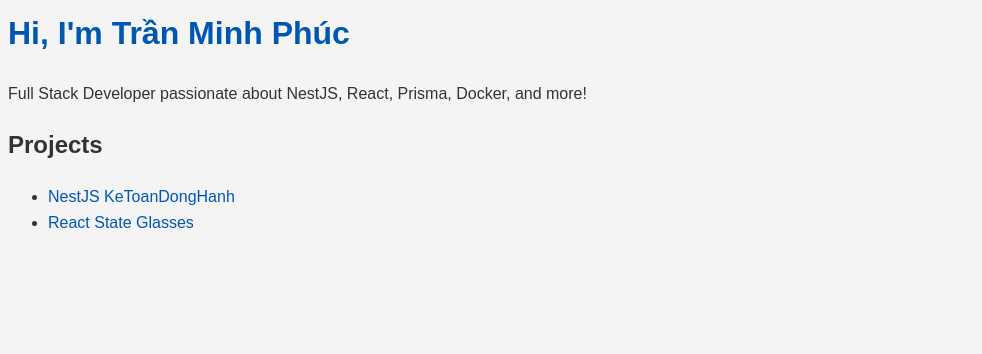
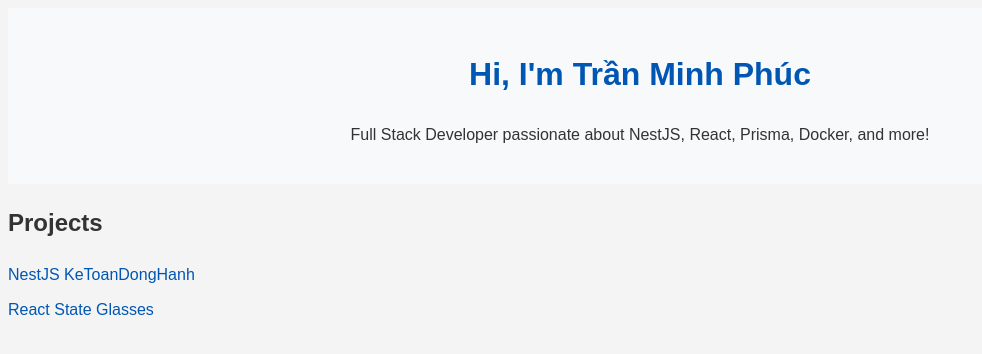
Before and after one commit to trminhphuc1504/trminhphuc1504.github.io, a plain HTML site: page index.html in a window 1280 px wide. Shown: the whole page, without its empty margins (0-982 px from the left). Drawn offline with Linux system fonts and the light colour scheme.

Commit message:
Update style.css

```diff
--- a/style.css
+++ b/style.css
@@ -1,12 +1,17 @@
 body {
-  font-family: Arial, sans-serif;
-  line-height: 1.6;
+  font-family: 'Arial', sans-serif;
   background-color: #f4f4f4;
   color: #333;
+  line-height: 1.6;
 }
 
 h1 {
   color: #0056b3;
+  text-align: center;
+}
+
+h2 {
+  color: #333;
 }
 
 a {
@@ -17,3 +22,18 @@
 a:hover {
   text-decoration: underline;
 }
+
+header {
+  background-color: #f8f9fa;
+  padding: 20px;
+  text-align: center;
+}
+
+ul {
+  list-style-type: none;
+  padding: 0;
+}
+
+li {
+  margin: 10px 0;
+}
```
